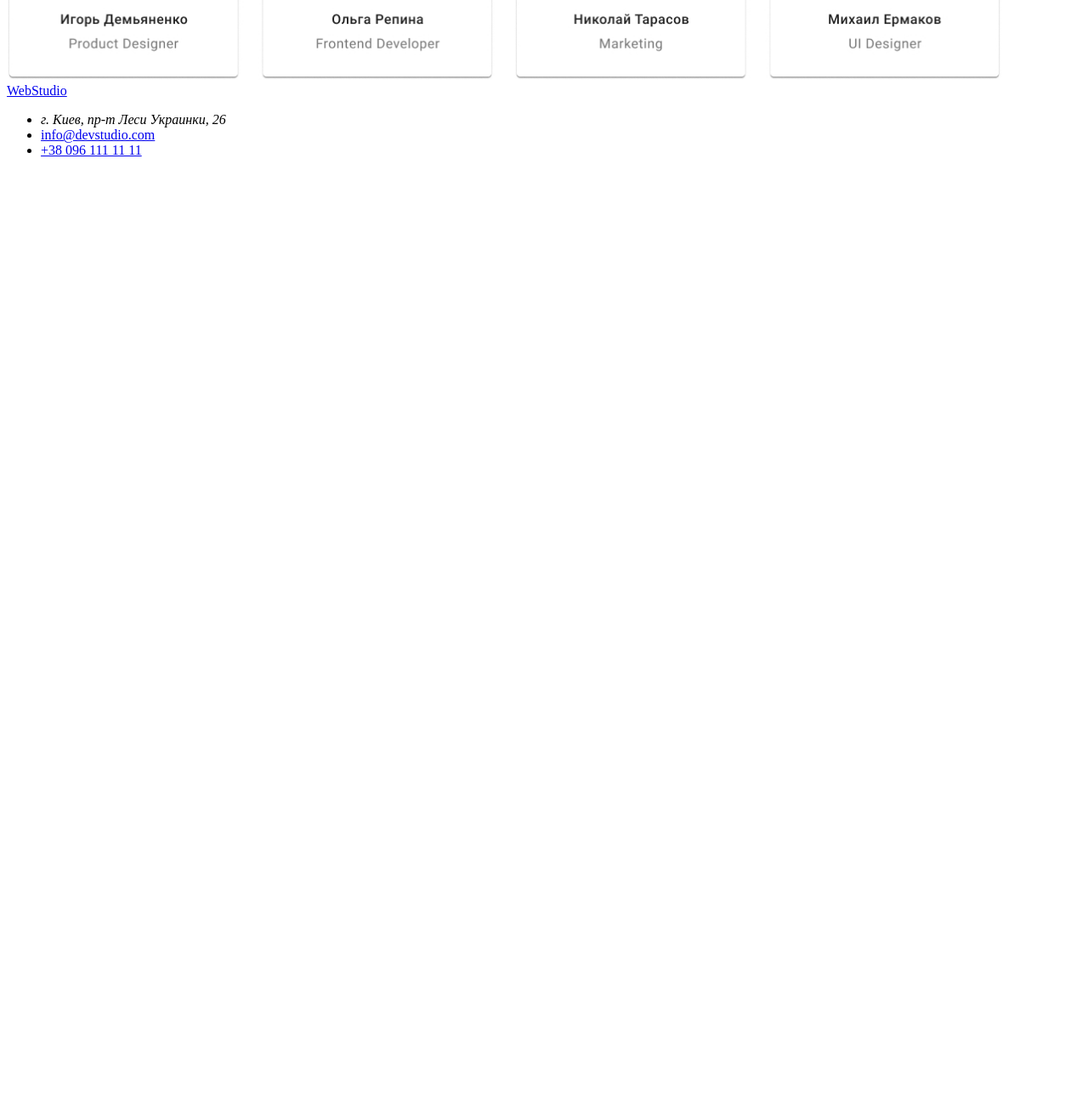
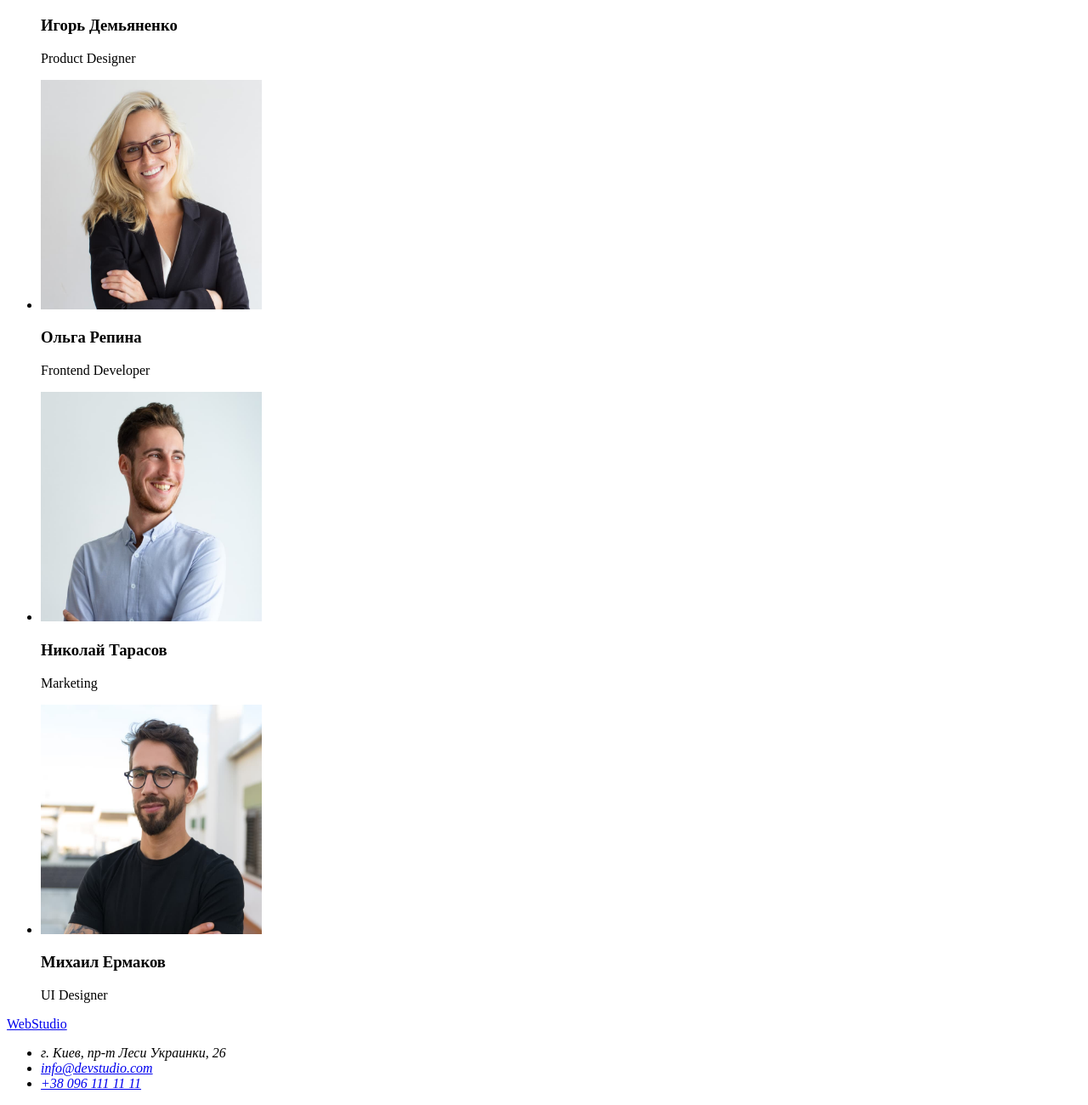
Before and after one commit to KhrystynaLavryniv/goit-markup-hw-01, a plain HTML site: page index.html in a window 1280 px wide. Shown: the part 1874-3174 px from the top of the page at 85% size. Before the commit the page ends 2076 px from the top, so only its background shows below. Drawn offline with Linux system fonts and the light colour scheme.

Commit message:
заміна зображень і виправлення помилок

```diff
--- a/index.html
+++ b/index.html
@@ -4,12 +4,12 @@
     <meta charset="UTF-8">
     <meta http-equiv="X-UA-Compatible" content="IE=edge">
     <meta name="viewport" content="width=device-width, initial-scale=1.0">
-    <title>Document</title>
+    <title>Студия</title>
 </head>
 <body>
     <header>
         <nav>
-            <a href="/index.html">WebStudio</a>
+            <a href="/index.html" lang="en">WebStudio</a>
         <ul>
             <li>
                 <a href="">Студия</a>
@@ -37,7 +37,7 @@
             <button type="button">Заказать услугу</button>
         </section>
         <section>
-            <!-- <h2>Цінності компанії</h2> -->
+            <h2 hidden>Наше преимущество</h2>
             <ul>
                 <li>
                     <h3>Внимание к деталям</h3>
@@ -73,14 +73,36 @@
         </section>
         <section>
             <h2>Наша команда</h2>
-            <img src="./image/team.jpg" alt="наши специалисты" width="1170" height="368">
+            <ul>
+                <li>
+                    <img src="./image/Product-Designer.jpg" alt="Игорь Демьяненко" width="260" height="270">
+                    <h3>Игорь Демьяненко</h3>
+                    <p>Product Designer</p>
+                </li>
+                <li>
+                    <img src="./image/Frontend-Developer.jpg" alt="Ольга Репина" width="260" height="270">
+                    <h3>Ольга Репина</h3>
+                    <p>Frontend Developer</p>
+                </li>
+                <li>
+                    <img src="./image/Marketing.jpg" alt="Николай Тарасов" width="260" height="270">
+                    <h3>Николай Тарасов</h3>
+                    <p>Marketing</p>
+                </li>
+                <li>
+                    <img src="./image/UI-Designer.jpg" alt="Михаил Ермаков" width="260" height="270">
+                    <h3>Михаил Ермаков</h3>
+                    <p>UI Designer</p>
+                </li>
+            </ul>
         </section>
     </main>
     <footer>
-        <a href="/index.html">WebStudio</a>
+        <a href="/index.html" lang="en">WebStudio</a>
+        <address>
             <ul>
                 <li>
-                <address>г. Киев, пр-т Леси Украинки, 26</address>
+                    г. Киев, пр-т Леси Украинки, 26
                 </li>
                 <li>
                     <a href="mailto:info@devstudio.com">info@devstudio.com</a>
@@ -89,6 +111,8 @@
                     <a href="tel:+380961111111">+38 096 111 11 11</a>
                 </li>
             </ul>
+        </address>
+
     </footer>
 </body>
 </html>
```
Also changed, not shown: image/Frontend-Developer.jpg (added), image/Marketing.jpg (added), image/Product-Designer.jpg (added), image/UI-Designer.jpg (added), image/box1.jpg, image/box2.jpg, image/box3.jpg, image/team.jpg (deleted). Lines whose indentation alone changed are shown as unchanged.
